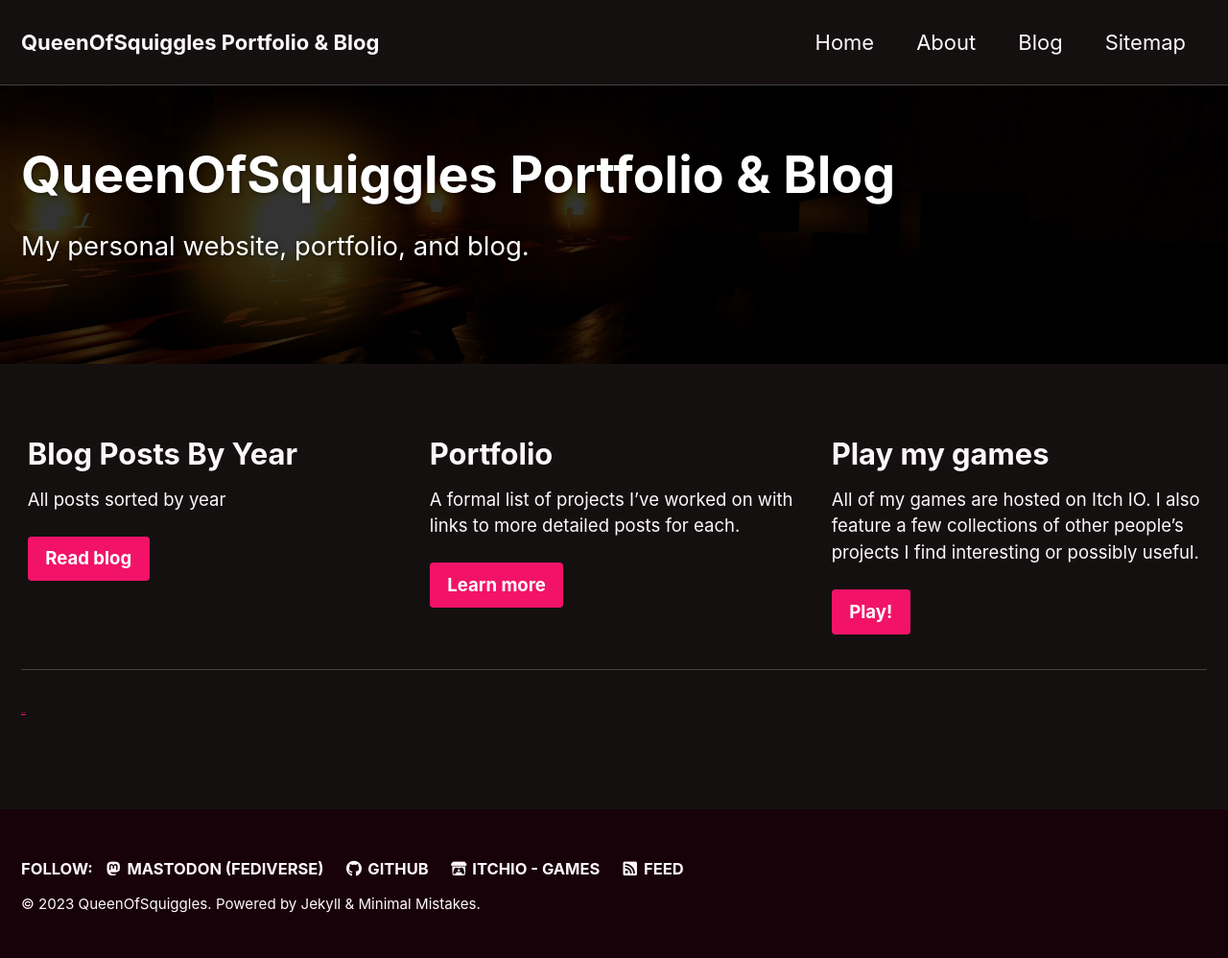
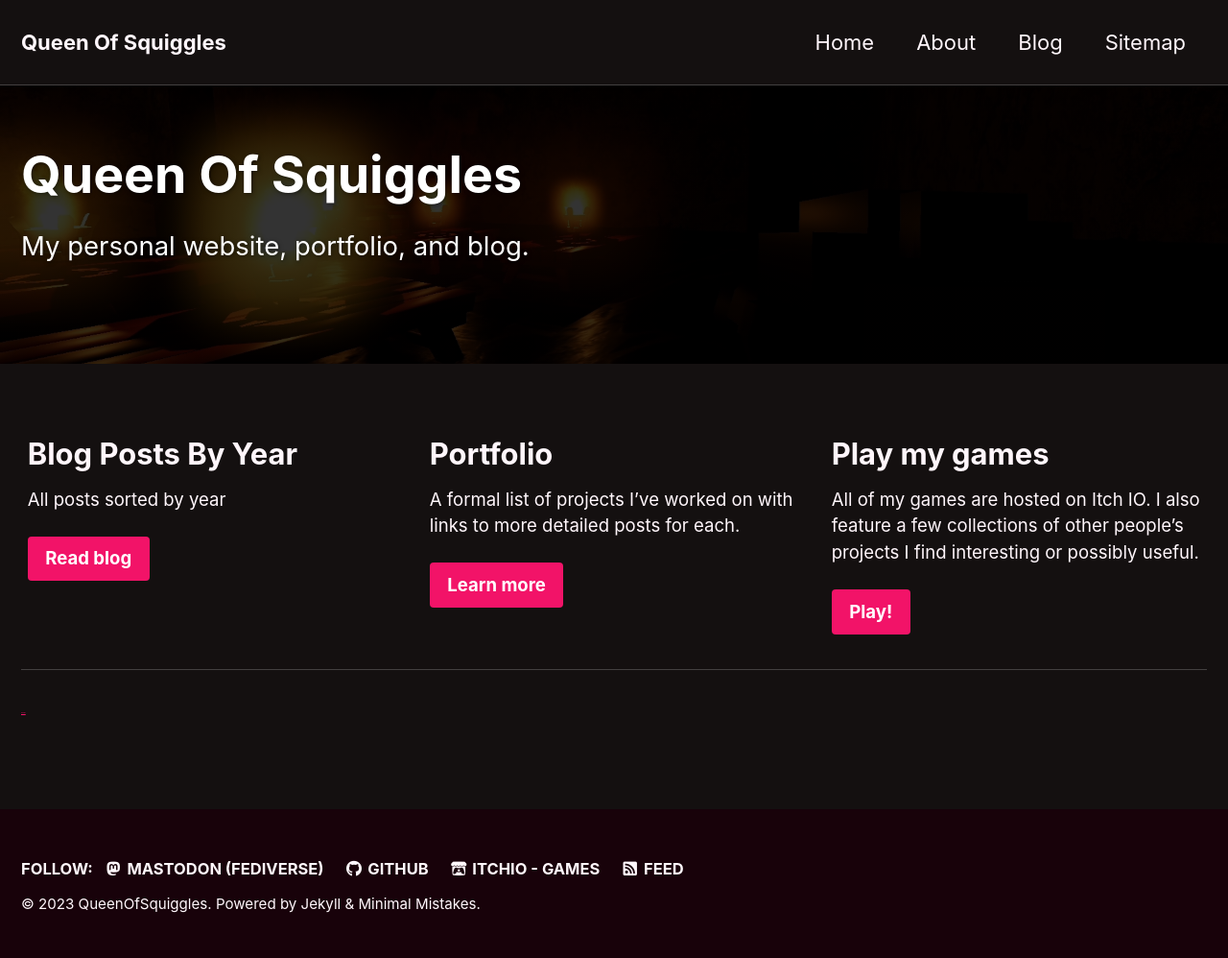
Before and after one commit to QueenOfSquiggles/queenofsquigglesweb, a Jekyll site: the page built from _pages/home.md, in a window 1280 px wide. Shown: the whole page at 96% size. Built offline with Jekyll 4.4.1, drawn with Linux system fonts in a browser that asks for light colours; cached includes are drawn as plain includes.

Commit message:
Updated blog page configuration

```diff
--- a/_config.yml
+++ b/_config.yml
@@ -16,7 +16,7 @@
 
 # Site Settings
 locale                   : "en-US"
-title                    : "QueenOfSquiggles Portfolio & Blog"
+title                    : "Queen Of Squiggles"
 title_separator          : "-"
 subtitle                 : # site tagline that appears below site title in masthead
 name                     : "QueenOfSquiggles"
@@ -116,7 +116,7 @@
   links:
     - label: "Mastodon (Fediverse)"
       icon: "fab fa-fw fa-mastodon"
-      url: "https://indiepocalypse.social/@queenofsquiggles"
+      url: "https://tech.lgbt/@queenofsquiggles"
     - label: "GitHub"
       icon: "fab fa-fw fa-github"
       url: "https://github.com/QueenOfSquiggles"
@@ -129,7 +129,7 @@
   links:
   - label: "Mastodon (Fediverse)"
     icon: "fab fa-fw fa-mastodon"
-    url: "https://mastodon.gamedev.place/@ofsquiggles"
+    url: "https://tech.lgbt/@queenofsquiggles"
   - label: "GitHub"
     icon: "fab fa-fw fa-github"
     url: "https://github.com/QueenOfSquiggles"
--- a/_pages/home.md
+++ b/_pages/home.md
@@ -34,7 +34,7 @@
 
 {% include feature_row %}
 
-<p style="font-size:1px">
+<p style="font-size:1px; color: #ffffff00">
 <!--I want my website verified on my mastodon, but I'd really prefer the link isn't prominent unless I can style it better-->
 <a rel="me" href="https://tech.lgbt/@queenofsquiggles">Mastodon</a>
 </p>
```
